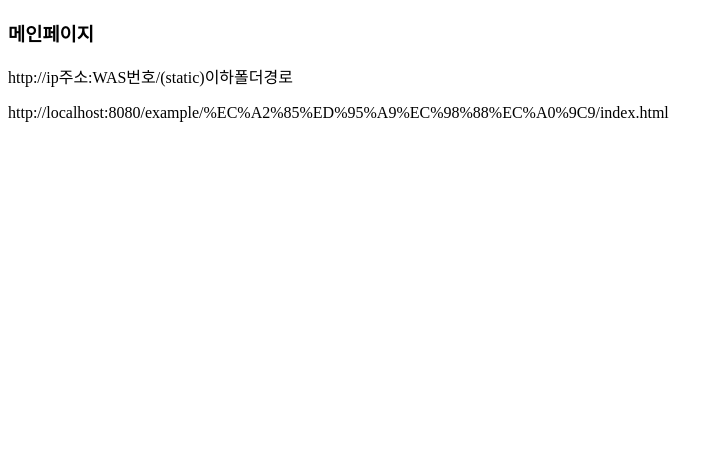
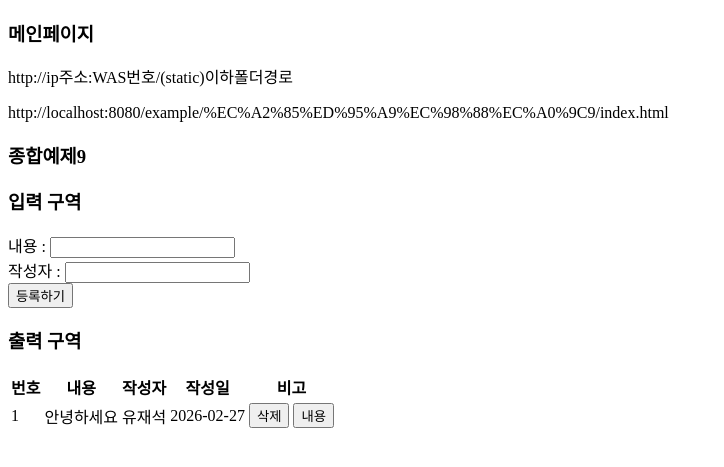
Before and after one commit to so0hub/springweb, a Spring Boot app: the page made by src/main/resources/static/example/종합예제9/index.html in a window 1280 px wide. Shown: the top 467 px of the page, without its empty margins (0-724 px from the left). Run offline with Spring Boot 4, Linux system fonts and the light colour scheme.

Commit message:
260227 11:19

```diff
--- a/src/main/resources/static/example/종합예제9/index.html
+++ b/src/main/resources/static/example/종합예제9/index.html
@@ -8,4 +8,32 @@
     <h3> 메인페이지 </h3>
     <p> http://ip주소:WAS번호/(static)이하폴더경로 </p>
     <P> http://localhost:8080/example/%EC%A2%85%ED%95%A9%EC%98%88%EC%A0%9C9/index.html </P>
+
+    <h3> 종합예제9 </h3>
+    <div>           <!-- div : 레이아웃 마크업 -->
+        <div>
+            <h3> 입력 구역 </h3>
+            내용 : <input id = "bcontent" /> </br>  <!-- input : 입력상자 마크업 -->
+            작성자 : <input id = "bwriter" /> </br> <!-- id : 마크업의 고유 식별명 -->
+            <button onclick="onWrite"> 등록하기 </button> <!-- onclick : 클릭했을 때 js함수 실행 -->
+        </div>
+        <div>
+            <h3> 출력 구역</h3>
+            <table>
+                <thead>
+                    <tr> <th> 번호 </th> <th> 내용 </th> <th> 작성자 </th> <th> 작성일 </th> <th> 비고 </th> </tr>
+                </thead>
+                <tbody>
+                    <tr>
+                        <td> 1 </td> <td> 안녕하세요 </td> <td> 유재석 </td>
+                        <td> 2026-02-27 </td>
+                        <td> <button> 삭제 </button> <button> 내용 </button> </td>
+                    </tr>
+                </tbody>
+            </table>
+        </div>
+    </div>
+     <script src="https://cdn.jsdelivr.net/npm/axios/dist/axios.min.js"></script> <!-- AXIOS CDN 설치 -->
+    <script src="index.js"></script> <!-- 내가 만든 JS -->
 </body>
+</html>
```
